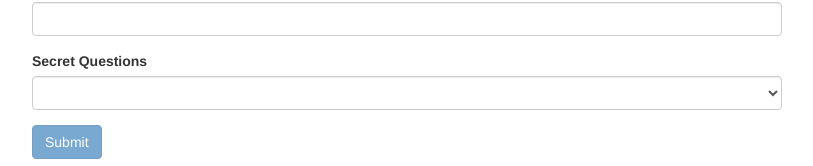
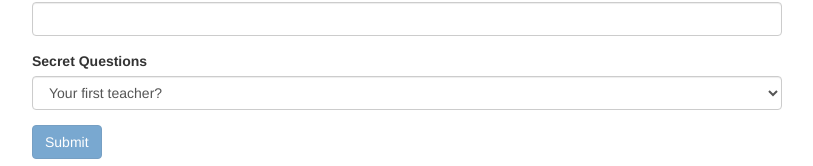
Before and after one commit to Meenal-Poladia/learning-angular-forms, an Angular app: page / in a window 1280 px wide. Shown: the part 161-327 px from the top of the page, without its empty margins (233-1046 px from the left). Built offline with nearby package versions, Linux system fonts and the light colour scheme; no server answers.

Commit message:
Set default values with ngModel Property Binding

```diff
--- a/src/app/app.component.html
+++ b/src/app/app.component.html
@@ -35,7 +35,7 @@
           <select
             id="secret"
             class="form-control"
-            ngModel
+            [ngModel]="defaultQuestion"
             name="secret"
           >
             <option value="pet">Your first Pet?</option>
--- a/src/app/app.component.ts
+++ b/src/app/app.component.ts
@@ -7,7 +7,8 @@ import {NgForm} from "@angular/forms";
   styleUrls: ['./app.component.css']
 })
 export class AppComponent {
-  @ViewChild('form') signUpForm: NgForm
+  @ViewChild('form') signUpForm: NgForm;
+  defaultQuestion: string = 'teacher'
 
   suggestUserName() {
     const suggestedName = 'Superuser';
```
